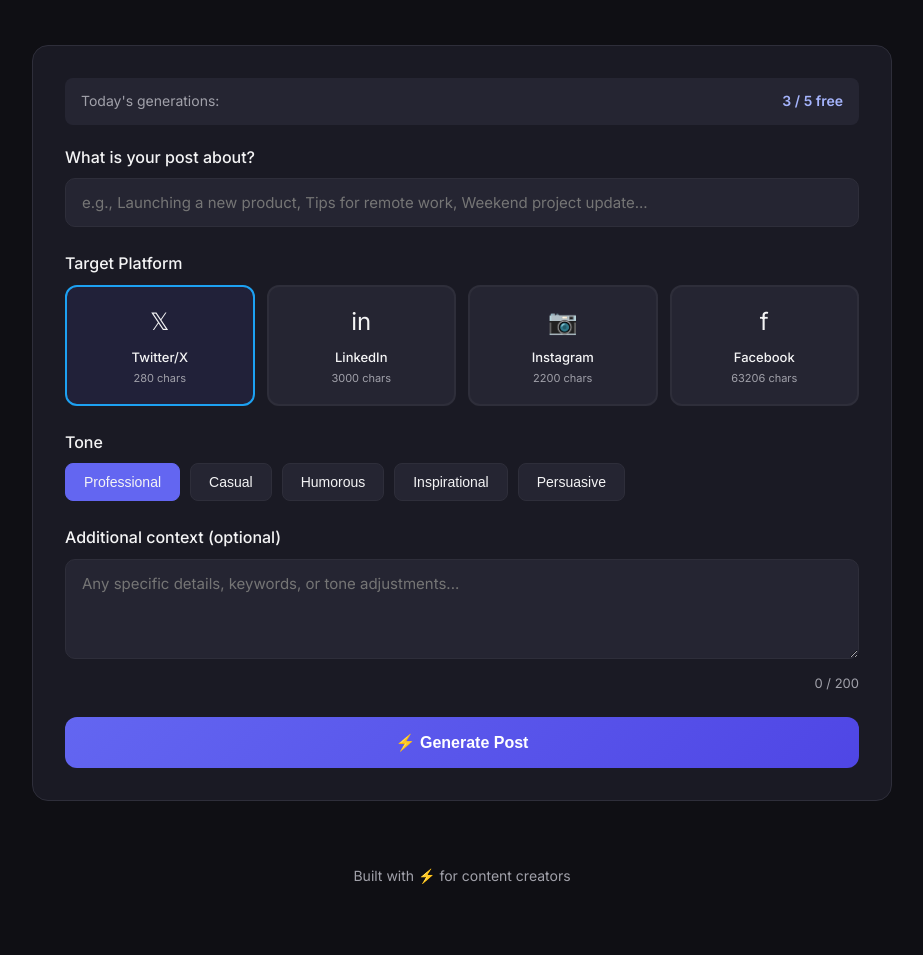
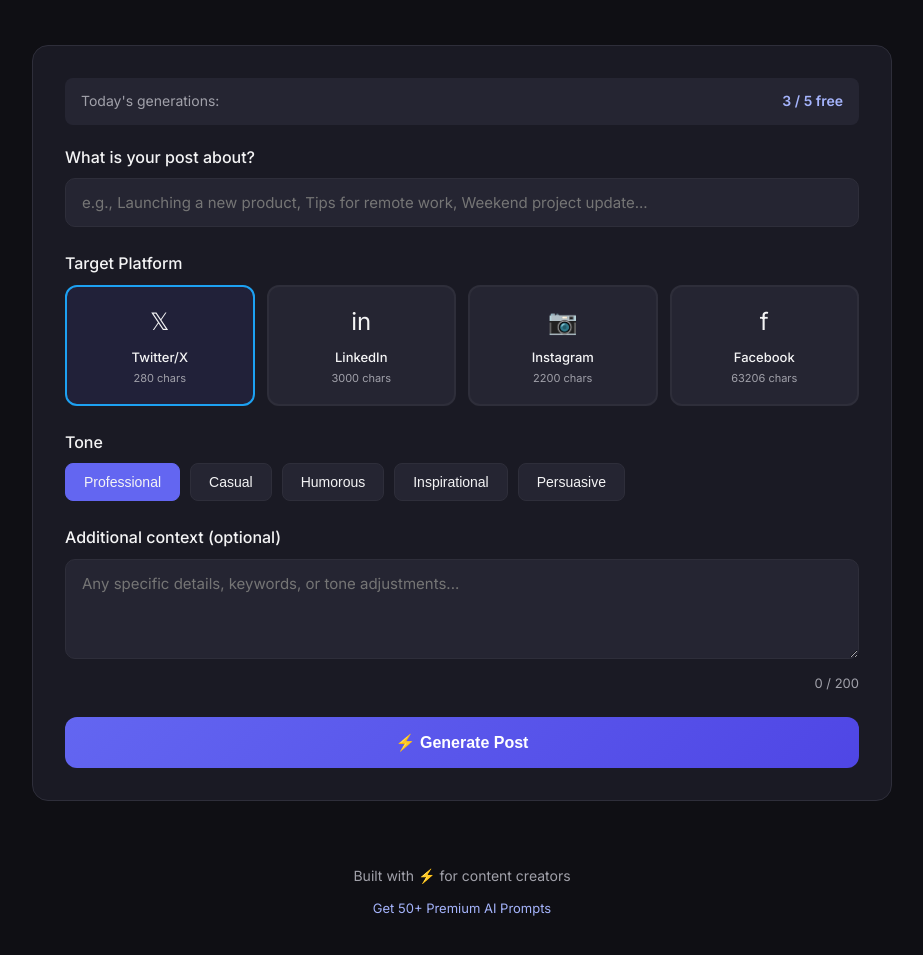
Before and after one commit to evaolennikov-blip/postforge-mvp, a plain HTML site: page index.html in a window 1280 px wide. Shown: the part 125-1080 px from the top of the page, without its empty margins (178-1101 px from the left). Drawn offline with Linux system fonts and the light colour scheme.

Commit message:
Add footer link for prompt pack

```diff
--- a/index.html
+++ b/index.html
@@ -463,6 +463,9 @@
 
         <footer>
             <p>Built with ⚡ for content creators</p>
+            <p style="margin-top: 10px; font-size: 13px;">
+                <a href="#" style="color: var(--primary-light); text-decoration: none;">Get 50+ Premium AI Prompts</a>
+            </p>
         </footer>
     </div>
 
```
